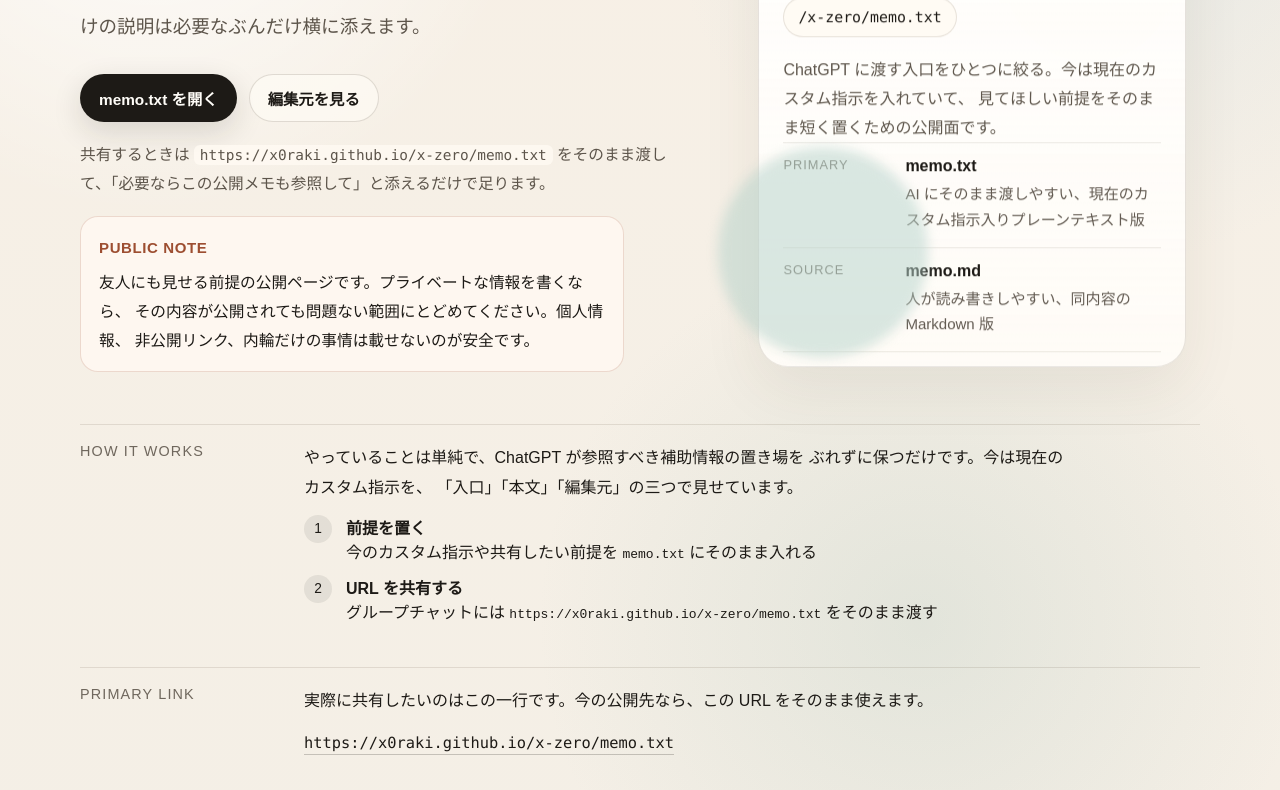
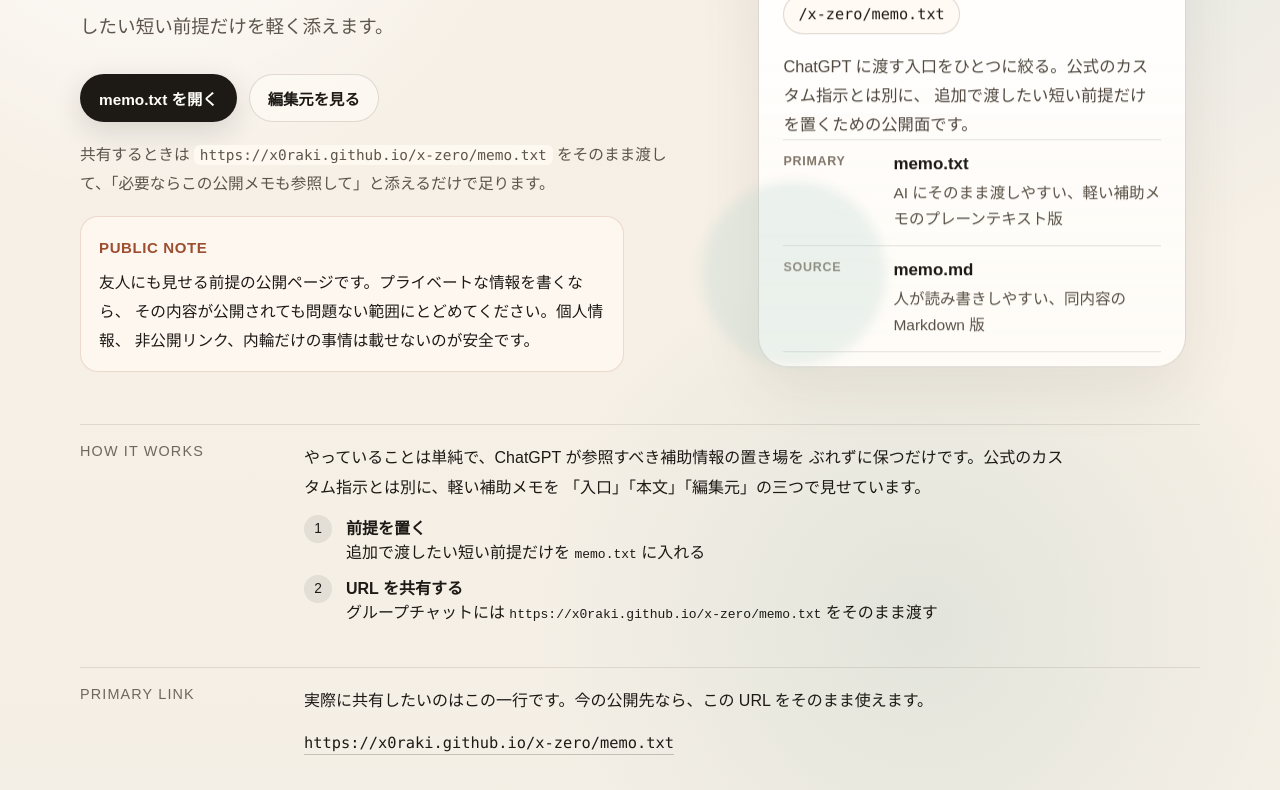
Before and after one commit to x0raki/x-zero, a plain HTML site: page index.html in a window 1280 px wide. Shown: the part 408-1198 px from the top of the page. Drawn offline with Linux system fonts and the light colour scheme.

Commit message:
Document GitHub editing workflow

```diff
--- a/index.html
+++ b/index.html
@@ -240,23 +240,25 @@
       }
 
       .visual::after {
-        width: 210px;
-        height: 210px;
-        left: 8px;
-        bottom: 10px;
-        background: rgba(183, 212, 203, 0.52);
+        width: 184px;
+        height: 184px;
+        left: -8px;
+        bottom: 2px;
+        background: rgba(183, 212, 203, 0.28);
       }
 
       .sheet {
         position: absolute;
         inset: 36px 14px 0 48px;
         overflow: hidden;
-        border: 1px solid rgba(93, 78, 58, 0.16);
+        border: 1px solid rgba(93, 78, 58, 0.22);
         border-radius: 30px;
         background:
-          linear-gradient(180deg, rgba(255, 255, 255, 0.74), rgba(255, 252, 247, 0.94)),
-          var(--paper);
-        box-shadow: var(--shadow);
+          linear-gradient(180deg, rgba(255, 255, 255, 0.9), rgba(255, 252, 247, 0.98)),
+          rgba(255, 252, 246, 0.97);
+        box-shadow:
+          0 20px 60px rgba(81, 62, 44, 0.09),
+          inset 0 1px 0 rgba(255, 255, 255, 0.7);
         backdrop-filter: blur(12px);
       }
 
@@ -280,9 +282,11 @@
         justify-content: space-between;
         align-items: center;
         gap: 12px;
-        color: var(--muted);
-        font-size: 0.82rem;
-        letter-spacing: 0.06em;
+        color: #746a5f;
+        font-size: 0.8rem;
+        font-weight: 600;
+        letter-spacing: 0.04em;
+        line-height: 1.35;
         text-transform: uppercase;
       }
 
@@ -307,8 +311,8 @@
       .sheet-main h2 {
         margin: 0 0 16px;
         font-family: "Hiragino Mincho ProN", "Noto Serif JP", serif;
-        font-size: clamp(2rem, 5vw, 3.4rem);
-        line-height: 1;
+        font-size: clamp(1.9rem, 4.4vw, 3rem);
+        line-height: 1.02;
         letter-spacing: -0.04em;
       }
 
@@ -316,17 +320,19 @@
         display: inline-block;
         padding: 10px 14px;
         border-radius: 999px;
-        border: 1px solid rgba(93, 78, 58, 0.14);
-        background: rgba(255, 250, 243, 0.82);
+        border: 1px solid rgba(93, 78, 58, 0.2);
+        background: rgba(255, 250, 243, 0.94);
         font-family: "SFMono-Regular", "Menlo", monospace;
-        font-size: 0.93rem;
+        font-size: 0.95rem;
+        font-weight: 500;
       }
 
       .sheet-main p {
         max-width: 28rem;
         margin: 18px 0 0;
-        color: #5f574d;
-        line-height: 1.82;
+        color: #4f473e;
+        font-size: 1.02rem;
+        line-height: 1.78;
       }
 
       .file-list {
@@ -337,16 +343,17 @@
 
       .file-row {
         display: grid;
-        grid-template-columns: 108px minmax(0, 1fr);
+        grid-template-columns: 96px minmax(0, 1fr);
         gap: 14px;
         padding-top: 14px;
-        border-top: 1px solid rgba(93, 78, 58, 0.12);
+        border-top: 1px solid rgba(93, 78, 58, 0.16);
       }
 
       .file-kind {
-        color: var(--muted);
-        font-size: 0.8rem;
-        letter-spacing: 0.08em;
+        color: #807568;
+        font-size: 0.78rem;
+        font-weight: 600;
+        letter-spacing: 0.06em;
         text-transform: uppercase;
       }
 
@@ -357,14 +364,14 @@
       .file-row strong {
         display: inline-block;
         margin-bottom: 6px;
-        font-size: 1rem;
+        font-size: 1.06rem;
       }
 
       .file-row span {
         display: block;
-        color: #625a51;
-        line-height: 1.7;
-        font-size: 0.94rem;
+        color: #585046;
+        line-height: 1.65;
+        font-size: 0.97rem;
       }
 
       .sections {
@@ -544,8 +551,8 @@
           <p class="lead">
             グループチャットの ChatGPT に追加で見せたい背景や判断ルールを、
             公開メモとして静かに置いておくためのページです。主役は
-            <code>memo.txt</code>。今は現在のカスタム指示をそのまま収録していて、
-            人向けの説明は必要なぶんだけ横に添えます。
+            <code>memo.txt</code>。公式のカスタム指示は別に設定して、
+            ここでは追加で渡したい短い前提だけを軽く添えます。
           </p>
 
           <div class="actions">
@@ -579,8 +586,8 @@
                 <h2>memo.txt</h2>
                 <span class="path">/x-zero/memo.txt</span>
                 <p>
-                  ChatGPT に渡す入口をひとつに絞る。今は現在のカスタム指示を入れていて、
-                  見てほしい前提をそのまま短く置くための公開面です。
+                  ChatGPT に渡す入口をひとつに絞る。公式のカスタム指示とは別に、
+                  追加で渡したい短い前提だけを置くための公開面です。
                 </p>
               </div>
 
@@ -589,7 +596,7 @@
                   <div class="file-kind">primary</div>
                   <div>
                     <a href="./memo.txt"><strong>memo.txt</strong></a>
-                    <span>AI にそのまま渡しやすい、現在のカスタム指示入りプレーンテキスト版</span>
+                    <span>AI にそのまま渡しやすい、軽い補助メモのプレーンテキスト版</span>
                   </div>
                 </div>
                 <div class="file-row">
@@ -600,10 +607,10 @@
                   </div>
                 </div>
                 <div class="file-row">
-                  <div class="file-kind">index</div>
+                  <div class="file-kind">archive</div>
                   <div>
-                    <a href="./llms.txt"><strong>llms.txt</strong></a>
-                    <span>AI 向けに参照先を短く案内する補助ファイル</span>
+                    <a href="./custom-instructions.txt"><strong>custom-instructions.txt</strong></a>
+                    <span>公式欄に入れているカスタム指示の全文控え</span>
                   </div>
                 </div>
               </div>
@@ -618,7 +625,7 @@
           <div class="section-body">
             <p>
               やっていることは単純で、ChatGPT が参照すべき補助情報の置き場を
-              ぶれずに保つだけです。今は現在のカスタム指示を、
+              ぶれずに保つだけです。公式のカスタム指示とは別に、軽い補助メモを
               「入口」「本文」「編集元」の三つで見せています。
             </p>
             <div class="steps">
@@ -626,8 +633,8 @@
                 <div class="step-number">1</div>
                 <div>
                   <strong>前提を置く</strong><br />
-                  今のカスタム指示や共有したい前提を
-                  <code>memo.txt</code> にそのまま入れる
+                  追加で渡したい短い前提だけを
+                  <code>memo.txt</code> に入れる
                 </div>
               </div>
               <div class="step">
```
Also changed, not shown: custom-instructions.txt (added), llms.txt, memo.txt, 3 other files.
